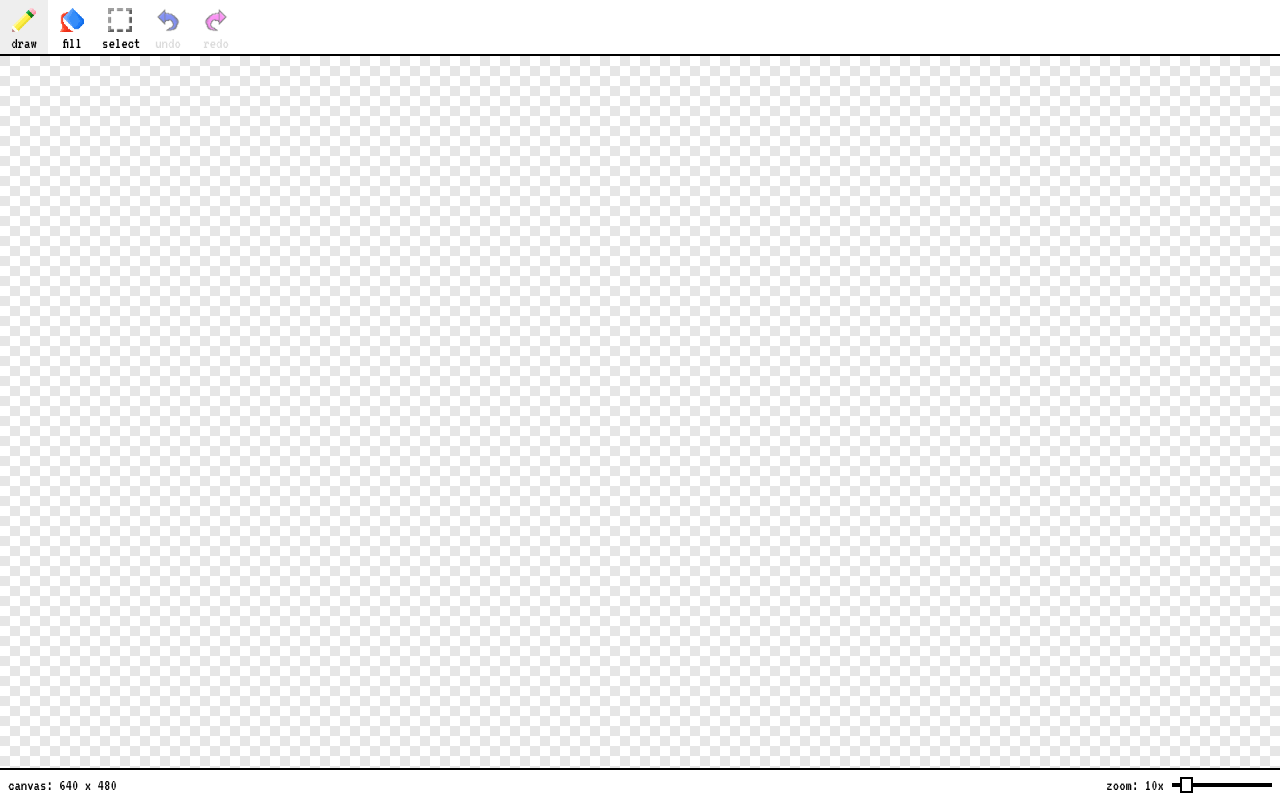
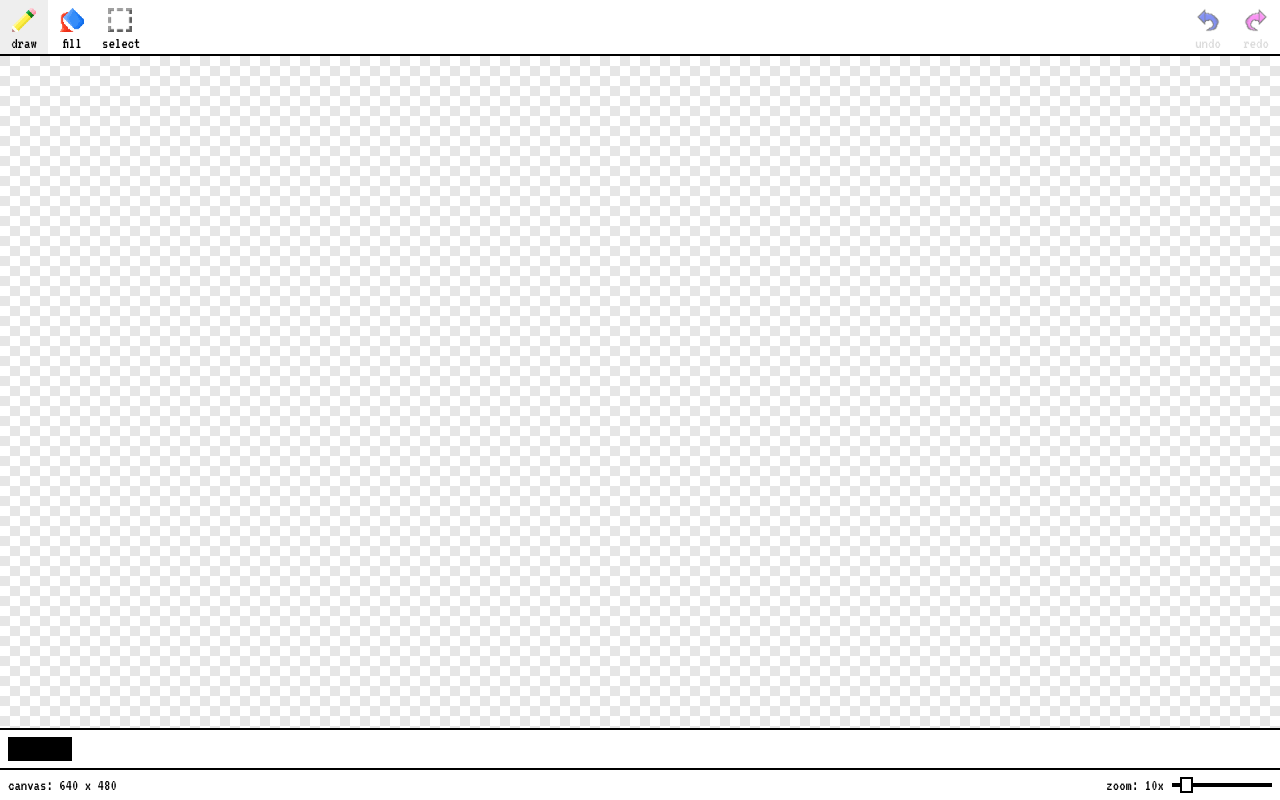
Before and after one commit to reid47/redraw, a React (Create React App) app: page / in a window 1280 px wide. Built offline with nearby package versions, Linux system fonts and the light colour scheme.

Commit message:
Adding color bar

```diff
--- a/src/components/App.js
+++ b/src/components/App.js
@@ -1,6 +1,7 @@
 import React from 'react';
-import { Toolbar } from './Toolbar';
-import { Statusbar } from './Statusbar';
+import { ToolBar } from './ToolBar';
+import { StatusBar } from './StatusBar';
+import { ColorBar } from './ColorBar';
 import { Canvas } from './Canvas';
 import { doUndo, doRedo, canUndo, canRedo } from '../history';
 import * as actions from '../actions';
@@ -11,6 +12,8 @@ export class App extends React.Component {
 
     this.state = {
       mode: 'draw',
+      currentColor: 'rgba(0, 0, 0, 1)',
+      colorPalette: ['rgba(0, 0, 0, 1)', 'rgba(0, 0, 0, 0)'],
       pixelSize: 10,
       canvasWidth: 640,
       canvasHeight: 480,
@@ -59,12 +62,14 @@ export class App extends React.Component {
       selectionHeight,
       canvasMousePosX,
       canvasMousePosY,
-      pixelSize
+      pixelSize,
+      currentColor,
+      colorPalette
     } = this.state;
 
     return (
       <div className="App">
-        <Toolbar {...{
+        <ToolBar {...{
           mode,
           changeMode: this.changeMode,
           canUndo: canUndo(),
@@ -88,7 +93,12 @@ export class App extends React.Component {
           onDrawEnd: actions[mode].onDrawEnd.bind(this),
         }}/>
 
-        <Statusbar {...{
+        <ColorBar {...{
+          currentColor,
+          colorPalette
+        }}/>
+
+        <StatusBar {...{
           canvasWidth,
           canvasHeight,
           selectionActive,
--- /dev/null
+++ b/src/components/ColorBar.js
@@ -0,0 +1,18 @@
+import React from 'react';
+import { t } from '../translations';
+
+export class ColorBar extends React.Component {
+  render() {
+    const {
+      currentColor,
+      colorPalette
+    } = this.props;
+
+    return <div className="ColorBar">
+      <div className="ColorBar-current-color"
+        style={{ background: currentColor }} />
+
+
+    </div>;
+  }
+}
--- a/src/components/Statusbar.js
+++ b/src/components/Statusbar.js
@@ -1,7 +1,7 @@
 import React from 'react';
 import { t } from '../translations';
 
-export class Statusbar extends React.Component {
+export class StatusBar extends React.Component {
   render() {
     const {
       canvasWidth,
@@ -17,26 +17,26 @@ export class Statusbar extends React.Component {
 
     const hasPosition = mouseX !== null && mouseY !== null;
 
-    return <div className="Statusbar">
+    return <div className="StatusBar">
       <div>
         {selectionActive
           ? `${t('selectionSizeLabel')} ${selectionWidth} x ${selectionHeight}`
           : `${t('canvasSizeLabel')} ${canvasWidth} x ${canvasHeight}`}
       </div>
 
-      {hasPosition && <div className="Statusbar-mouseposition">
+      {hasPosition && <div className="StatusBar-mouseposition">
         {t('cursorPositionLabel')} {mouseX}, {mouseY}
       </div>}
 
-      <div className="Statusbar-zoom-slider-container">
+      <div className="StatusBar-zoom-slider-container">
         <label
-          className="Statusbar-zoom-label"
+          className="StatusBar-zoom-label"
           htmlFor="zoom-slider">
           {t('zoomLabel')} {pixelSize}x
         </label>
         <input
           id="zoom-slider"
-          className="Statusbar-zoom-slider"
+          className="StatusBar-zoom-slider"
           type="range"
           min="1"
           max="100"
--- a/src/components/Toolbar.js
+++ b/src/components/Toolbar.js
@@ -2,7 +2,7 @@ import React from 'react';
 import { ToolButton } from './ToolButton';
 import { t } from '../translations';
 
-export class Toolbar extends React.Component {
+export class ToolBar extends React.Component {
   render() {
     const {
       mode,
@@ -13,7 +13,7 @@ export class Toolbar extends React.Component {
       canRedo
     } = this.props;
 
-    return <div className="Toolbar" role="toolbar">
+    return <div className="ToolBar" role="toolbar">
       <ToolButton
         image="pencil2"
         title={t('drawToolLabel')}
@@ -38,6 +38,8 @@ export class Toolbar extends React.Component {
         {t('selectButtonText')}
       </ToolButton>
 
+      <div style={{flexGrow: 1}}/>
+
       <ToolButton
         image="undo"
         title={t('undoButtonLabel')}
--- a/src/stylesheets/App.css
+++ b/src/stylesheets/App.css
@@ -3,7 +3,7 @@
   top: 56px;
   left: 0;
   right: 0;
-  bottom: 32px;
+  bottom: 72px;
   background-color: #8c8c8c;
   overflow: auto; }
 
@@ -40,7 +40,27 @@
 .Canvas-resize-wrapper {
   position: relative; }
 
-.Statusbar {
+.ColorBar {
+  position: absolute;
+  left: 0;
+  bottom: 32px;
+  right: 0;
+  height: 40px;
+  background-color: #fff;
+  line-height: 24px;
+  padding-left: 8px;
+  padding-right: 8px;
+  box-sizing: border-box;
+  border-top: 2px solid #000;
+  display: flex;
+  justify-content: space-between;
+  align-items: center; }
+
+.ColorBar-current-color {
+  width: 64px;
+  height: 24px; }
+
+.StatusBar {
   position: absolute;
   left: 0;
   bottom: 0;
@@ -56,28 +76,28 @@
   justify-content: space-between;
   align-items: center; }
 
-.Statusbar-zoom-slider-container {
+.StatusBar-zoom-slider-container {
   display: flex;
   align-items: center; }
 
-.Statusbar-zoom-label {
+.StatusBar-zoom-label {
   display: inline-block;
   margin-right: 8px;
   width: 120px;
   text-align: right; }
 
-.Statusbar-zoom-slider {
+.StatusBar-zoom-slider {
   -webkit-appearance: none;
   width: 100px;
   margin: 8.1px 0; }
-  .Statusbar-zoom-slider::-webkit-slider-runnable-track {
+  .StatusBar-zoom-slider::-webkit-slider-runnable-track {
     width: 100%;
     height: 3.8px;
     cursor: pointer;
     background: #000000;
     border-radius: 0px;
     border: 0px solid #010101; }
-  .Statusbar-zoom-slider::-webkit-slider-thumb {
+  .StatusBar-zoom-slider::-webkit-slider-thumb {
     border: 2px solid #000000;
     height: 16px;
     width: 13px;
@@ -86,38 +106,38 @@
     cursor: pointer;
     -webkit-appearance: none;
     margin-top: -6.1px; }
-  .Statusbar-zoom-slider:focus::-webkit-slider-runnable-track {
+  .StatusBar-zoom-slider:focus::-webkit-slider-runnable-track {
     background: #0d0d0d; }
-  .Statusbar-zoom-slider::-moz-range-track {
+  .StatusBar-zoom-slider::-moz-range-track {
     width: 100%;
     height: 3.8px;
     cursor: pointer;
     background: #000000;
     border-radius: 0px;
     border: 0px solid #010101; }
-  .Statusbar-zoom-slider::-moz-range-thumb {
+  .StatusBar-zoom-slider::-moz-range-thumb {
     border: 2px solid #000000;
     height: 12px;
     width: 9px;
     border-radius: 0px;
     background: #ffffff;
     cursor: pointer; }
-  .Statusbar-zoom-slider::-ms-track {
+  .StatusBar-zoom-slider::-ms-track {
     width: 100%;
     height: 3.8px;
     cursor: pointer;
     background: transparent;
     border-color: transparent;
     color: transparent; }
-  .Statusbar-zoom-slider::-ms-fill-lower {
+  .StatusBar-zoom-slider::-ms-fill-lower {
     background: #000000;
     border: 0px solid #010101;
     border-radius: 0px; }
-  .Statusbar-zoom-slider::-ms-fill-upper {
+  .StatusBar-zoom-slider::-ms-fill-upper {
     background: #000000;
     border: 0px solid #010101;
     border-radius: 0px; }
-  .Statusbar-zoom-slider::-ms-thumb {
+  .StatusBar-zoom-slider::-ms-thumb {
     border: 2px solid #000000;
     height: 12px;
     width: 9px;
@@ -125,12 +145,12 @@
     background: #ffffff;
     margin-top: 0px;
     cursor: pointer; }
-  .Statusbar-zoom-slider:focus::-ms-fill-lower {
+  .StatusBar-zoom-slider:focus::-ms-fill-lower {
     background: #000000; }
-  .Statusbar-zoom-slider:focus::-ms-fill-upper {
+  .StatusBar-zoom-slider:focus::-ms-fill-upper {
     background: #0d0d0d; }
 
-.Toolbar {
+.ToolBar {
   position: absolute;
   left: 0;
   top: 0;
@@ -142,7 +162,7 @@
   align-items: center;
   border-bottom: 2px solid #000; }
 
-.Toolbar-input {
+.ToolBar-input {
   color: #fff;
   background-color: transparent;
   border: none;
--- a/src/stylesheets/App.scss
+++ b/src/stylesheets/App.scss
@@ -1,8 +1,9 @@
 @import 'variables';
 
 @import 'Canvas';
-@import 'Statusbar';
-@import 'Toolbar';
+@import 'ColorBar';
+@import 'StatusBar';
+@import 'ToolBar';
 @import 'ToolButton';
 
 html, body {
--- a/src/stylesheets/_Canvas.scss
+++ b/src/stylesheets/_Canvas.scss
@@ -1,9 +1,9 @@
 .Canvas {
   position: absolute;
-  top: $Toolbar-height;
+  top: $ToolBar-height;
   left: 0;
   right: 0;
-  bottom: $unit * 4;
+  bottom: $unit * 9;
   background-color: $viewer-bg-color;
   overflow: auto;
 }
--- /dev/null
+++ b/src/stylesheets/_ColorBar.scss
@@ -0,0 +1,21 @@
+.ColorBar {
+  position: absolute;
+  left: 0;
+  bottom: $unit * 4;
+  right: 0;
+  height: $unit * 5;
+  background-color: #fff;
+  line-height: $unit * 3;
+  padding-left: $unit;
+  padding-right: $unit;
+  box-sizing: border-box;
+  border-top: 2px solid #000;
+  display: flex;
+  justify-content: space-between;
+  align-items: center;
+}
+
+.ColorBar-current-color {
+  width: $unit * 8;
+  height: $unit * 3;
+}
--- a/src/stylesheets/_ToolButton.scss
+++ b/src/stylesheets/_ToolButton.scss
@@ -2,7 +2,7 @@
   cursor: pointer;
   width: $unit * 6;
   height: 100%;
-  line-height: $Toolbar-height * 2 - $unit * 3.5;
+  line-height: $ToolBar-height * 2 - $unit * 3.5;
   font-family: inherit;
   font-size: 16px;
   box-sizing: border-box;
--- a/src/stylesheets/_Toolbar.scss
+++ b/src/stylesheets/_Toolbar.scss
@@ -1,9 +1,9 @@
-.Toolbar {
+.ToolBar {
   position: absolute;
   left: 0;
   top: 0;
   right: 0;
-  height: $Toolbar-height;
+  height: $ToolBar-height;
   background-color: #fff;
   box-sizing: border-box;
   display: flex;
@@ -11,7 +11,7 @@
   border-bottom: 2px solid #000;
 }
 
-.Toolbar-input {
+.ToolBar-input {
   color: #fff;
   background-color: transparent;
   border: none;
--- a/src/stylesheets/_variables.scss
+++ b/src/stylesheets/_variables.scss
@@ -1,6 +1,6 @@
 $unit: 8px;
 
-$Toolbar-height: $unit * 7;
+$ToolBar-height: $unit * 7;
 $viewer-bg-color: rgb(140, 140, 140);
 $control-light-color: rgb(220, 220, 220);
 $resize-icon-color: rgb(80, 80, 250);
```
Also changed, not shown: src/stylesheets/_Statusbar.scss (+4 -4 lines).
